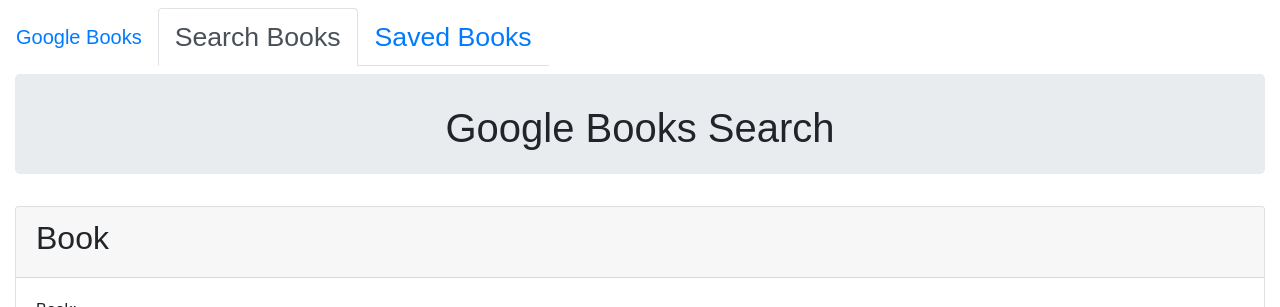
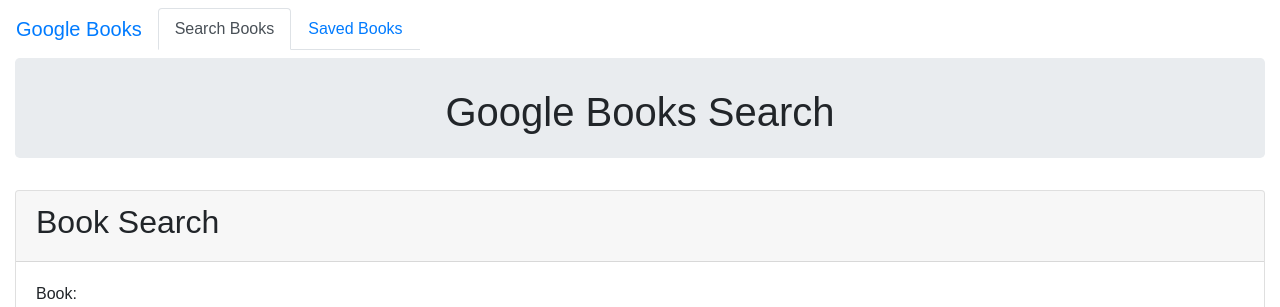
Before and after one commit to jkawahara/gbooks-search, a React (Create React App) app in the folder client/: page / in a window 1280 px wide. Shown: the top 307 px of the page. Built offline with nearby package versions, Linux system fonts and the light colour scheme; no server answers.

Commit message:
Debug warning message

```diff
--- a/client/src/App.js
+++ b/client/src/App.js
@@ -5,7 +5,7 @@
 import SavedBooks from "./pages/SavedBooks";
 import NoMatch from "./pages/NoMatch";
 import Nav from "./components/Nav";
-import "./App.css";
+// import "./App.css";
 
 function App() {
   return (
--- a/client/src/components/List/style.css
+++ b/client/src/components/List/style.css
@@ -31,7 +31,3 @@
 .list-overflow-container li:last-child {
   border-bottom: none;
 }
-
-li a {
-  font-size: 20pt;
-}
--- a/client/src/pages/SearchBooks.js
+++ b/client/src/pages/SearchBooks.js
@@ -31,9 +31,10 @@
   searchBooks = query => {
     API.search(query)
       .then(res => {
-        console.log(res.data.items);
-        this.state.search = "";
-        return this.setState({ result: res.data.items })
+        this.setState({
+          search: ""
+        });
+        return this.setState({ result: res.data.items });
       })
       .catch(err => console.log(err));
   };
@@ -76,7 +77,7 @@
             <Jumbotron>
               <h1>Google Books Search</h1>
             </Jumbotron>
-            <Card heading="Book">
+            <Card heading="Book Search">
               <SearchForm
                 value={this.state.search}
                 handleInputChange={this.handleInputChange}
```
